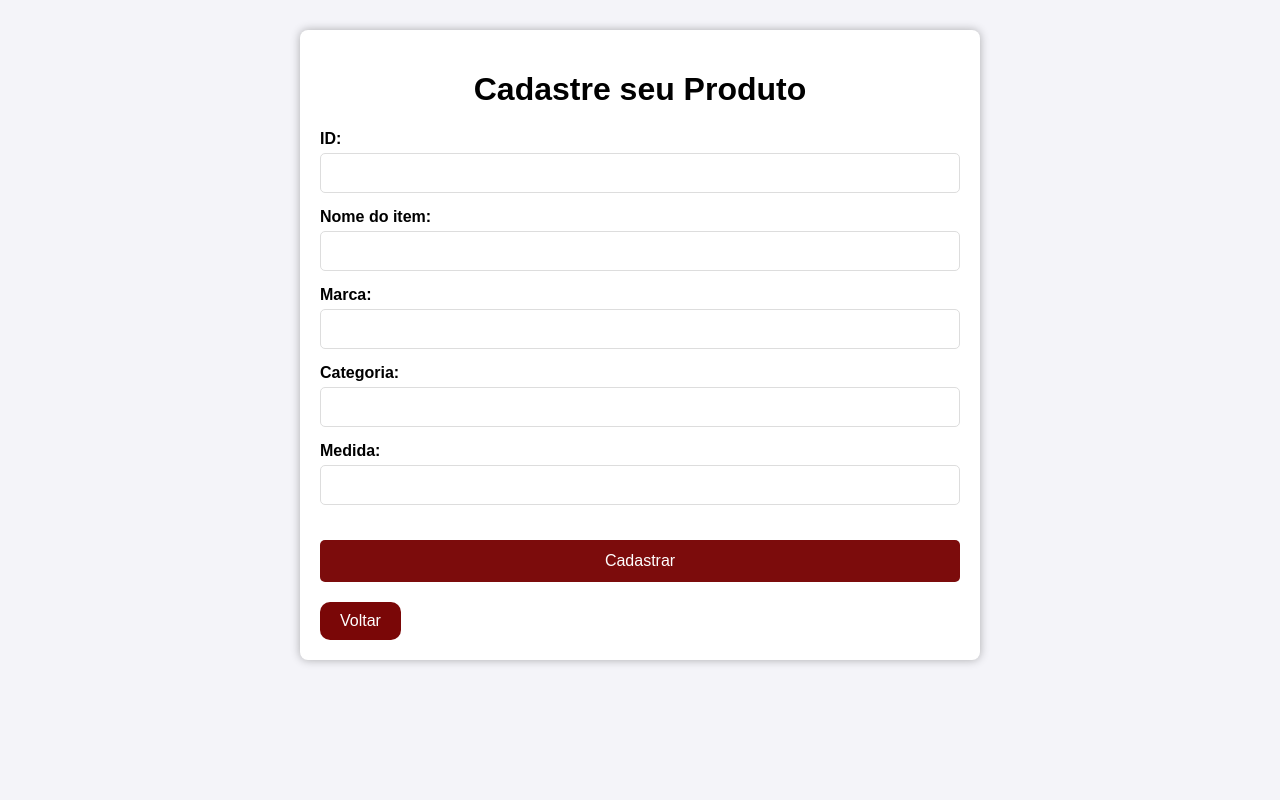
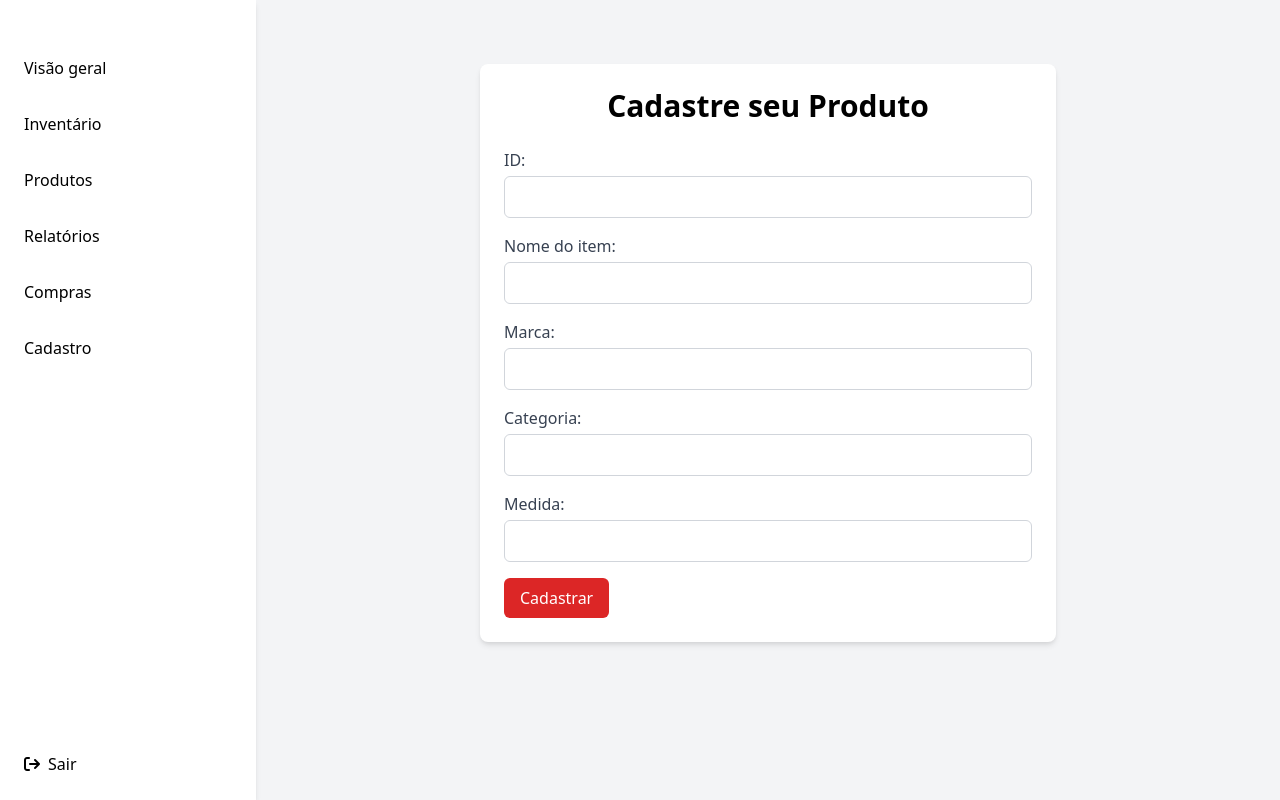
Before and after one commit to jdaavi/Estoque_Menu, a Flask app: template templates/estoque/cadastro.html in a window 1280 px wide. Run offline with Flask 3, Linux system fonts and the light colour scheme; the template is opened without the code that fills it, so the values that code supplies are empty; parts of the project's set-up code (start-up, migrations or seed data) failed here and were passed over; some libraries are stand-ins or nearby versions.

Commit message:
modified:   templates/compras/nova_compra.html 	modified:   templates/estoque/base_estoque.html 	modified:   templates/estoque/cadastro.html

```diff
--- a/templates/compras/nova_compra.html
+++ b/templates/compras/nova_compra.html
@@ -4,14 +4,8 @@
     <meta charset="UTF-8">
     <meta name="viewport" content="width=device-width, initial-scale=1.0">
     <title>Nova Compra</title>
-    <link rel="stylesheet" href="/static/css/compras/nova_compra.css">
 </head>
 <body>
-
-    <section><div class="container">
-        <h1>Registro de nova compra</h1>
-        <a href="/compras" class="btn-voltar">Voltar</a>
-    </section>
 
         <form method="POST" action="/compras/nova_compra">
             <fieldset>
--- a/templates/estoque/base_estoque.html
+++ b/templates/estoque/base_estoque.html
@@ -18,7 +18,7 @@
             <li><a href="/estoque/produtos" class="block hover:bg-red-100 p-2 rounded">Produtos</a></li>
             <li><a href="#" class="block hover:bg-red-100 p-2 rounded">Relatórios</a></li>
             <li><a href="/compras" class="block hover:bg-red-100 p-2 rounded">Compras</a></li>
-            <li><a href="#" class="block hover:bg-red-100 p-2 rounded">Cadastro</a></li>
+            <li><a href="/estoque/cadastro" class="block hover:bg-red-100 p-2 rounded">Cadastro</a></li>
         </ul>
         <a href="/inicio" class="mt-auto text-black hover:text-red-400 flex items-center p-2">
             <i class="fa fa-sign-out mr-2"></i>Sair
--- a/templates/estoque/cadastro.html
+++ b/templates/estoque/cadastro.html
@@ -1,44 +1,46 @@
-<!DOCTYPE html>
-<html lang="pt-br">
-<head>
-    <meta charset="UTF-8">
-    <meta name="viewport" content="width=device-width, initial-scale=1.0">
-    <title>Cadastro</title>
-    <link rel="stylesheet" href="{{ url_for('static', filename='css/estoque/cadastro.css') }}">
+{% extends 'estoque/base_estoque.html' %}
 
-</head>
-<body>
-    <div class="container">
-        <h1>Cadastre seu Produto</h1>
-        <form action="#" method="post" class="product-form">
-            <div class="form-group">
-                <label for="id">ID:</label>
-                <input type="text" id="id" name="id" required>
-            </div>
+{% block content %}
+<main class="max-w-xl mx-auto mt-10 p-6 bg-white rounded-lg shadow-md">
+    <h1 class="text-3xl font-bold text-center text-black mb-6">Cadastre seu Produto</h1>
 
-            <div class="form-group">
-                <label for="nome">Nome do item:</label>
-                <input type="text" id="nome" name="nome" required>
-            </div>
+    <form action="#" method="post" class="space-y-4">
+        <div>
+            <label for="id" class="block font-medium text-gray-700">ID:</label>
+            <input type="text" id="id" name="id" required
+                   class="mt-1 w-full border border-gray-300 rounded-md p-2 focus:outline-none focus:ring-2 focus:ring-red-400">
+        </div>
 
-            <div class="form-group">
-                <label for="marca">Marca:</label>
-                <input type="text" id="marca" name="marca" required>
-            </div>
+        <div>
+            <label for="nome" class="block font-medium text-gray-700">Nome do item:</label>
+            <input type="text" id="nome" name="nome" required
+                   class="mt-1 w-full border border-gray-300 rounded-md p-2 focus:outline-none focus:ring-2 focus:ring-red-400">
+        </div>
 
-            <div class="form-group">
-                <label for="categoria">Categoria:</label>
-                <input type="text" id="categoria" name="categoria" required>
-            </div>
+        <div>
+            <label for="marca" class="block font-medium text-gray-700">Marca:</label>
+            <input type="text" id="marca" name="marca" required
+                   class="mt-1 w-full border border-gray-300 rounded-md p-2 focus:outline-none focus:ring-2 focus:ring-red-400">
+        </div>
 
-            <div class="form-group">
-                <label for="medida">Medida:</label>
-                <input type="number" id="medida" name="medida"  step="0.01" required>
-            </div>
-            <button type="submit" class="btn-cadastrar">Cadastrar</button>
-        </form>
+        <div>
+            <label for="categoria" class="block font-medium text-gray-700">Categoria:</label>
+            <input type="text" id="categoria" name="categoria" required
+                   class="mt-1 w-full border border-gray-300 rounded-md p-2 focus:outline-none focus:ring-2 focus:ring-red-400">
+        </div>
 
-        <a href="/estoque" class="btn-voltar" role="button">Voltar</a>
-    </div>
-</body>
-</html>
+        <div>
+            <label for="medida" class="block font-medium text-gray-700">Medida:</label>
+            <input type="number" id="medida" name="medida" step="0.01" required
+                   class="mt-1 w-full border border-gray-300 rounded-md p-2 focus:outline-none focus:ring-2 focus:ring-red-400">
+        </div>
+
+        <div class="flex justify-between mt-6">
+            <button type="submit"
+                    class="bg-red-600 text-white px-4 py-2 rounded-md hover:bg-red-700 transition">
+                Cadastrar
+            </button>
+        </div>
+    </form>
+</main>
+{% endblock %}
```
